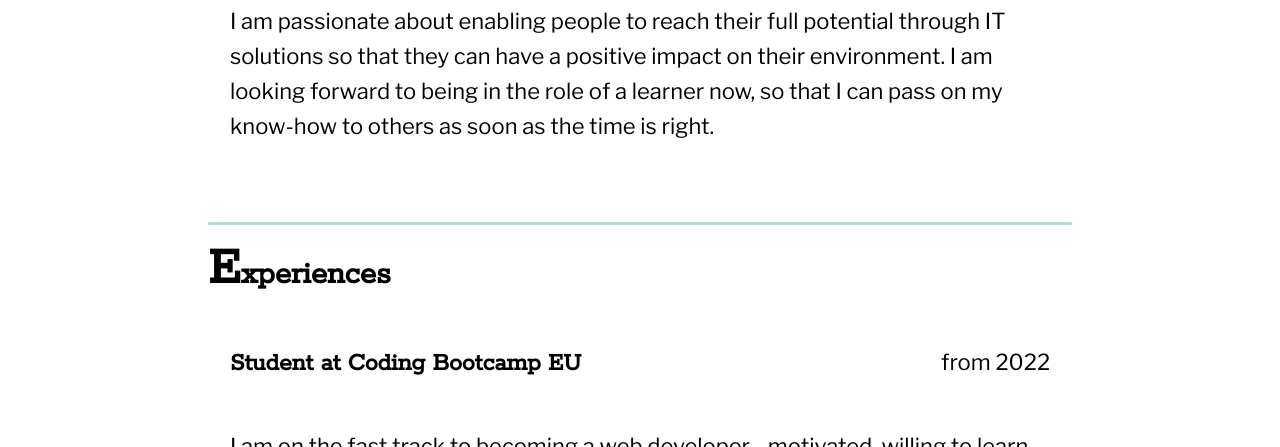
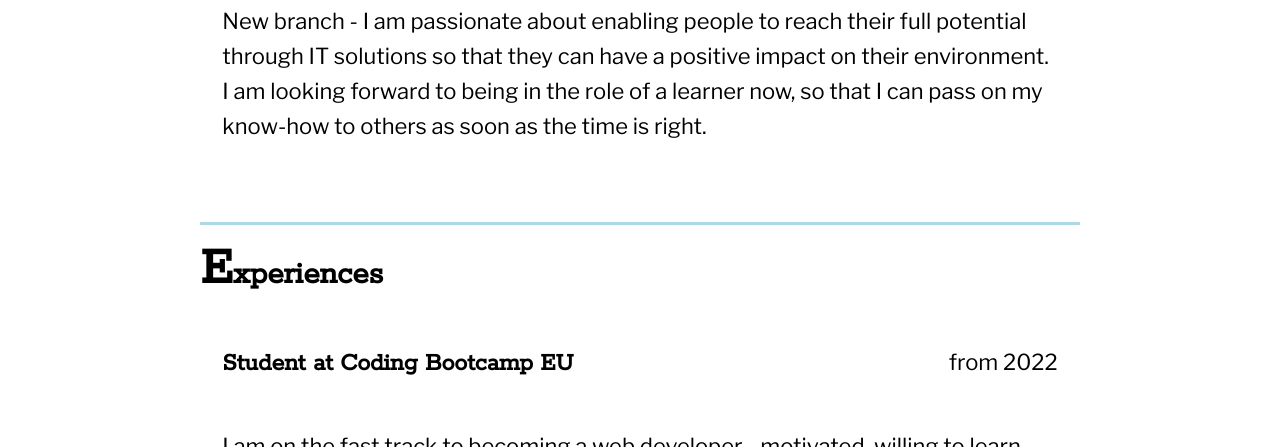
Before and after one commit to OlliMueller/my-cv, a plain HTML site: page index.html in a window 1280 px wide. Shown: the part 653-1100 px from the top of the page. Drawn offline with nearby package versions, Linux system fonts and the light colour scheme; a web font is replaced by a local one.

Commit message:
initial commit on branch

```diff
--- a/index.html
+++ b/index.html
@@ -48,11 +48,11 @@
       <article id="about">
         <h2 class="headings-article">About Me</h2>
         <p>
-          I am passionate about enabling people to reach their full potential
-          through IT solutions so that they can have a positive impact on their
-          environment. I am looking forward to being in the role of a learner
-          now, so that I can pass on my know-how to others as soon as the time
-          is right.
+          New branch - I am passionate about enabling people to reach their full
+          potential through IT solutions so that they can have a positive impact
+          on their environment. I am looking forward to being in the role of a
+          learner now, so that I can pass on my know-how to others as soon as
+          the time is right.
         </p>
       </article>
       <article id="experiences">
--- a/style.css
+++ b/style.css
@@ -81,7 +81,7 @@ body {
 
 .main {
   padding: 1rem;
-  max-width: 60ch;
+  max-width: 61ch;
   margin: 0 auto;
   /* zentrieren mit margin: 0 auto; */
 }
```
